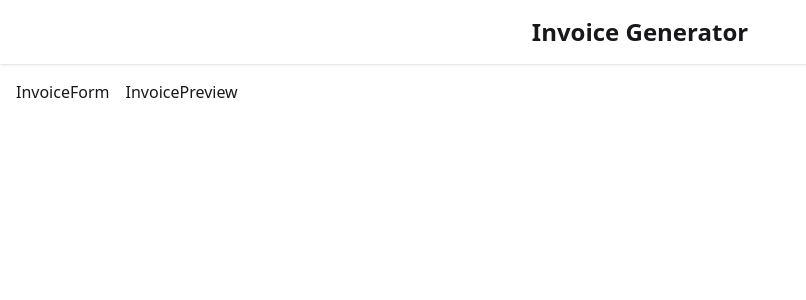
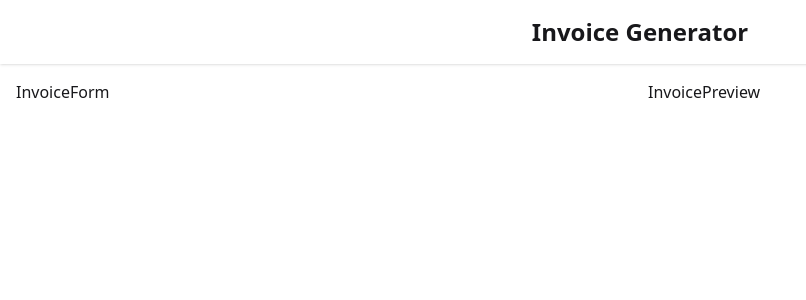
Before and after one commit to atifali/invoice-generator, a React (Vite) app: page / in a window 1280 px wide. Shown: the top 300 px of the page, without its empty margins (0-806 px from the left). Built offline with nearby package versions, Linux system fonts and the light colour scheme.

Commit message:
split into two-pane layout

```diff
--- a/src/App.jsx
+++ b/src/App.jsx
@@ -6,9 +6,13 @@ function App() {
   return (
     <>
       <Header />
-      <div className="p-4 flex gap-4 w-screen">
-        <InvoiceForm className="" />
-        <InvoicePreview className="" />
+      <div className="p-4 flex gap-4">
+        <div className="flex-1">
+          <InvoiceForm />
+        </div>
+        <div className="flex-1">
+          <InvoicePreview />
+        </div>
       </div>
     </>
   )
```
